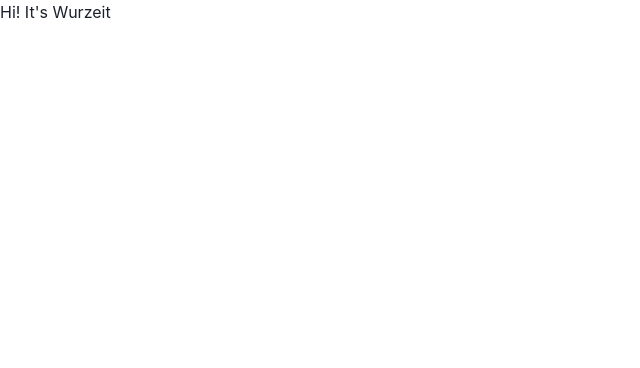
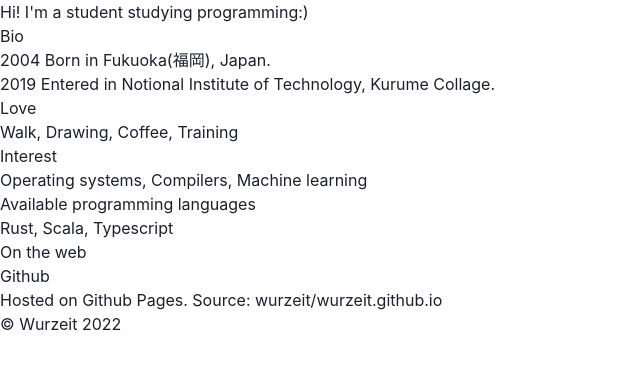
Before and after one commit to Wurzeit/wurzeit.github.io, a React (Create React App) app: page / in a window 1280 px wide. Shown: the top 368 px of the page, without its empty margins (0-640 px from the left). Built offline with nearby package versions, Linux system fonts and the light colour scheme.

Commit message:
add site contents

```diff
--- a/src/components/pages/home/index.tsx
+++ b/src/components/pages/home/index.tsx
@@ -1,5 +1,29 @@
 import type { FC } from 'react'
 
 export const HomePagePresenter: FC = () => {
-  return <h1>Hi! It's Wurzeit</h1>
+  return (
+    <>
+      <p>Hi! I'm a student studying programming:)</p>
+      <p>Bio</p>
+      <p>2004 Born in Fukuoka(福岡), Japan.</p>
+      <p>2019 Entered in Notional Institute of Technology, Kurume Collage.</p>
+      <p>Love</p>
+      <p>Walk, Drawing, Coffee, Training</p>
+      <p>Interest</p>
+      <p>Operating systems, Compilers, Machine learning</p>
+      <p>Available programming languages</p>
+      <p>Rust, Scala, Typescript</p>
+      <p>On the web</p>
+      <p>
+        <a href="https://github.com/wurzeit">Github</a>
+      </p>
+      <p>
+        Hosted on Github Pages. Source:{' '}
+        <a href="https://github.com/wurzeit/wurzeit.github.io">
+          wurzeit/wurzeit.github.io
+        </a>
+      </p>
+      <p>&copy; Wurzeit 2022</p>
+    </>
+  )
 }
```
